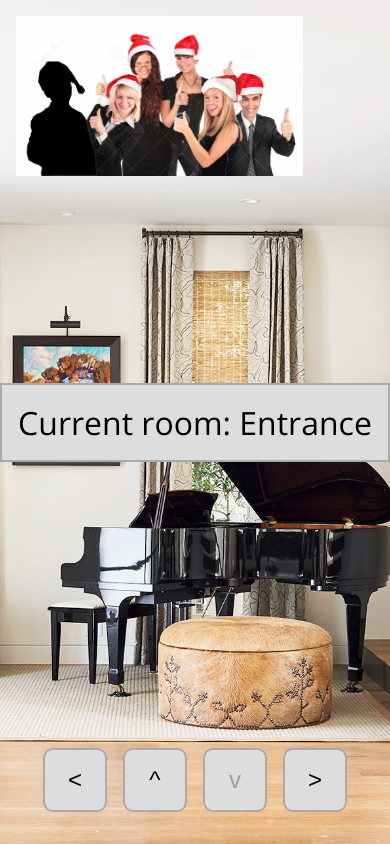
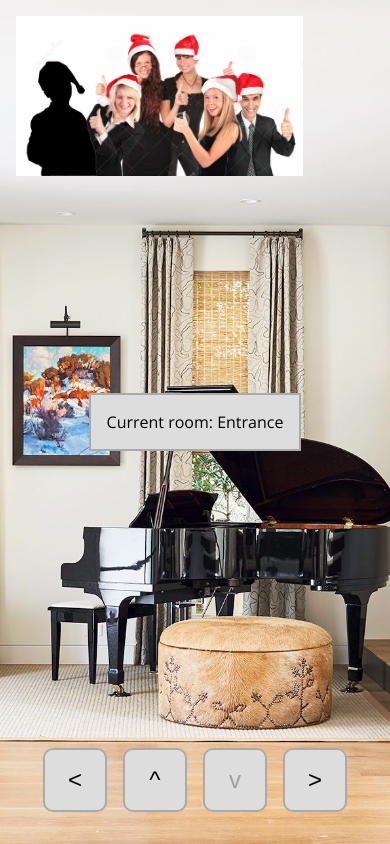
Before and after one commit to spoutn1k/christmas-card, a plain HTML site: page dist/index.html in a window 390 px wide. Drawn offline with nearby package versions, Linux system fonts and the light colour scheme.

Commit message:
Mobile enabled

```diff
--- a/dist/index.html
+++ b/dist/index.html
@@ -1,6 +1,8 @@
 <html>
 
 <head>
+    <meta charset="utf-8">
+    <meta name="viewport" content="width=device-width, initial-scale=1.0, maximum-scale=1.0, user-scalable=1">
     <style>
         @import url('main.css');
     </style>
--- a/dist/main.css
+++ b/dist/main.css
@@ -68,4 +68,8 @@
     height: 100%;
 }
 
-@media only screen and (max-width: 800px) {}
+@media only screen and (max-width: 800px) {
+    body {
+        font-size: 1rem;
+    }
+}
```
